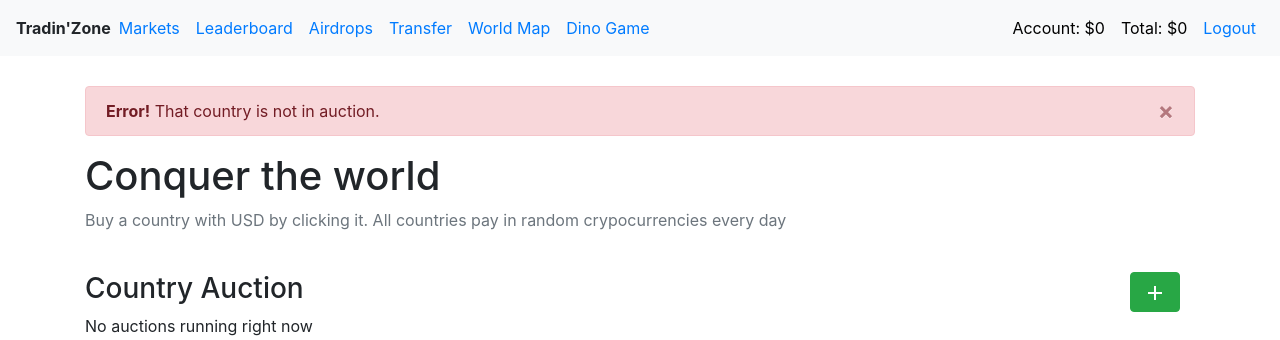
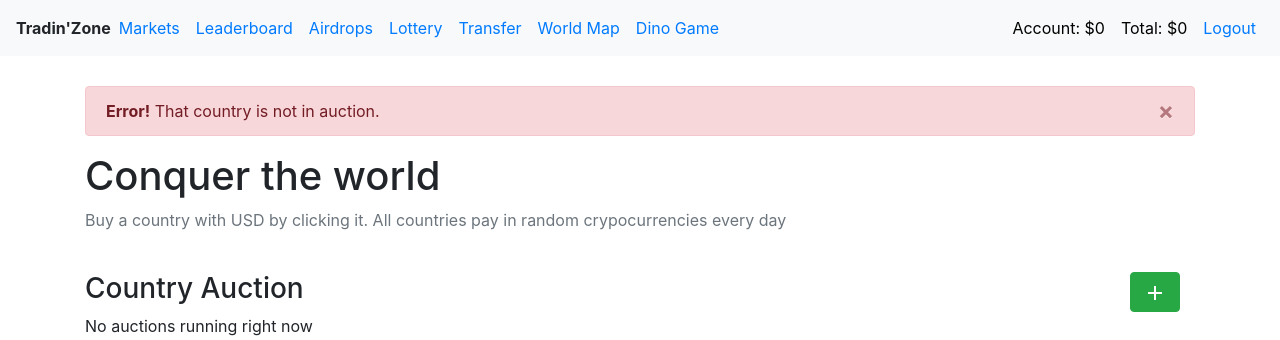
Before and after one commit to EncryptEx/trading2.0, a PHP site: page /map.php?e=17 in a window 1280 px wide. Shown: the top 340 px of the page. Run offline with PHP 8.4, Linux system fonts and the light colour scheme; the visitor is signed in with stand-in values (Sample User, id 1); data that the repository does not hold is empty; some libraries are stand-ins or nearby versions.

Commit message:
enable navbar lottery

```diff
--- a/ui/navbar.php
+++ b/ui/navbar.php
@@ -21,9 +21,9 @@
 			<li class="nav-item">
 				<a class="nav-link" href="airdrop.php">Airdrops</a>
 			</li>
-			<!-- <li class="nav-item">
-				<a class="nav-link" href="mystery.php">Lottery</a>
-			</li> -->
+			<li class="nav-item">
+				<a class="nav-link" href="lottery.php">Lottery</a>
+			</li>
 			<li class="nav-item">
 				<a class="nav-link" href="transfer.php">Transfer</a>
 			</li>
```
